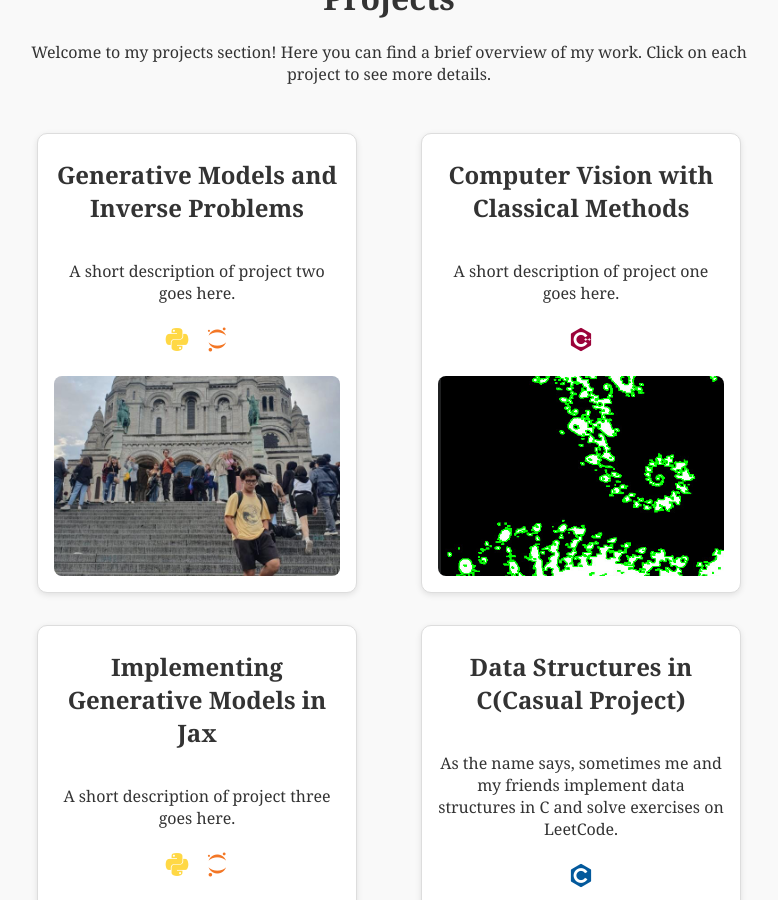
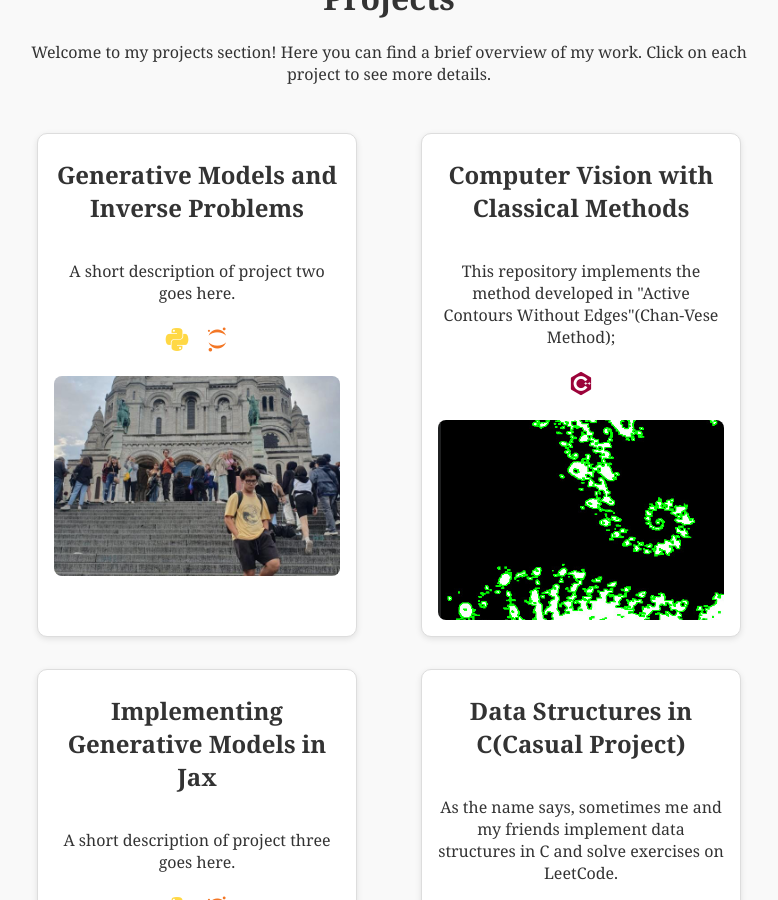
Before and after one commit to EwerthonMelzani/ewerthonmelzani.github.io, a Jekyll site: the page built from projects.md, in a window 1280 px wide and 900 px high, scrolled down 397 px. Shown: the whole window, without its empty margins (251-1029 px from the left). Built offline with Jekyll 4.4.1, drawn with Linux system fonts in a browser that asks for light colours.

Commit message:
The site with new layout

```diff
--- a/projects.md
+++ b/projects.md
@@ -33,7 +33,7 @@ banner: /assets/images/background.jpg
   <!-- Project 2 -->
   <div class="project-card">
   <h2>Computer Vision with Classical Methods</h2>
-  <p>A short description of project one goes here.</p>
+  <p>This repository implements the method developed in "Active Contours Without Edges"(Chan-Vese Method);</p>
 
   <div class="project-icons">
   <i class="devicon-cplusplus-plain colored" title="C++"></i>
```
